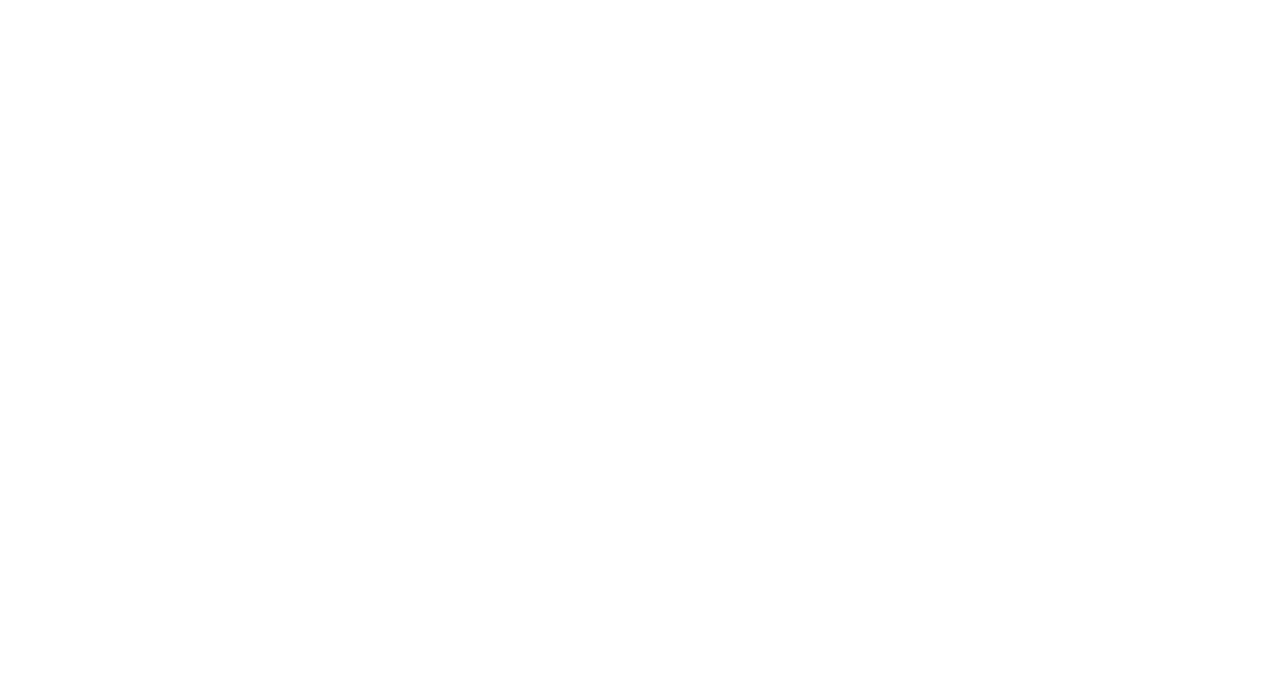
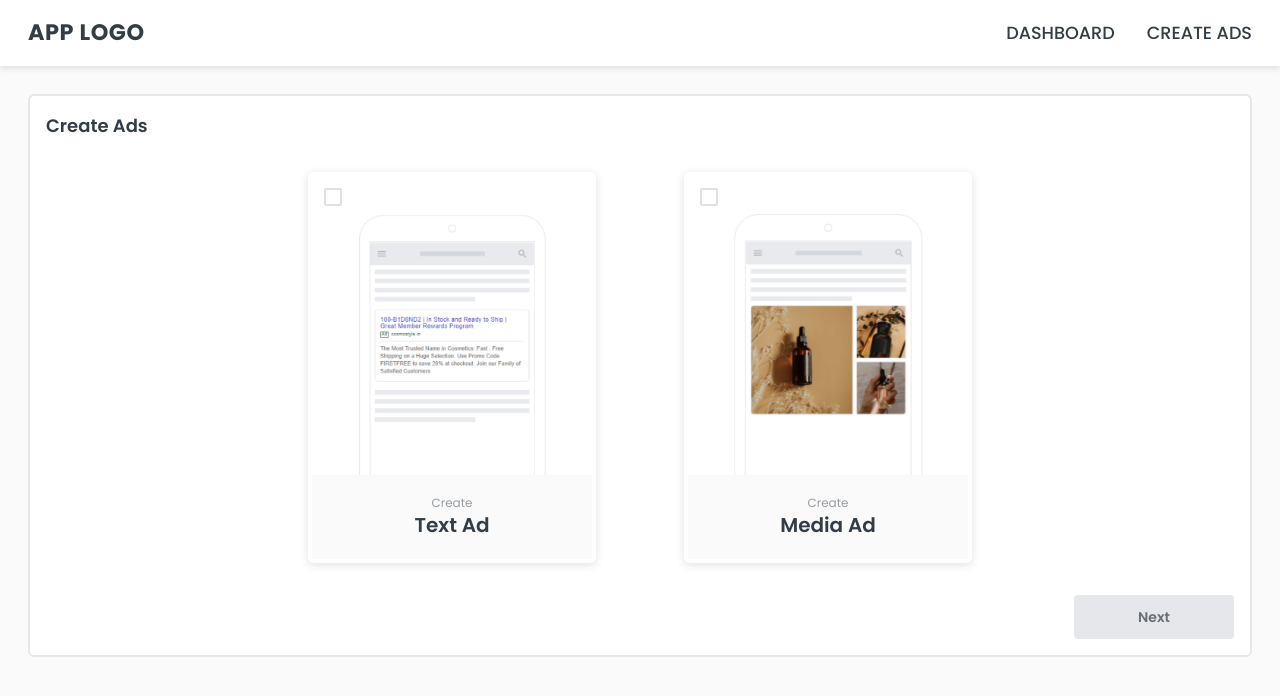
Before and after one commit to prachi-sahu-codes/AdDash, a React (Vite) app: page /createAd in a window 1280 px wide. Before the commit this address had no page. Shown: the top 696 px of the page. Built offline with nearby package versions, Linux system fonts and the light colour scheme.

Commit message:
feat: pages added

```diff
--- a/src/App.jsx
+++ b/src/App.jsx
@@ -1,12 +1,15 @@
 import { Routes, Route } from "react-router-dom";
+import { DashBoard, CreateAd, MediaAd, TextAd } from "./pages/index";
 import "./App.css";
-import DashBoard from "./pages/dashboard/DashBoard";
 
 function App() {
   return (
-    <div className="app">
+    <div className="app min-h-screen bg-bg-body">
       <Routes>
         <Route path="/" element={<DashBoard />} />
+        <Route path="/createAd" element={<CreateAd />} />
+        <Route path="/mediaAd" element={<MediaAd />} />
+        <Route path="/textAd" element={<TextAd />} />
       </Routes>
     </div>
   );
--- a/src/layout/layoutContainer/LayoutContainer.jsx
+++ b/src/layout/layoutContainer/LayoutContainer.jsx
@@ -5,7 +5,9 @@ const LayoutContainer = ({ children }) => {
   return (
     <div>
       <NavBar />
-      <div className="bg-bg-body h-body-height p-7">{children}</div>
+      <div className="min-h-body-height h-full p-7">
+        {children}
+      </div>
     </div>
   );
 };
--- a/src/layout/navBar/NavBar.jsx
+++ b/src/layout/navBar/NavBar.jsx
@@ -15,7 +15,7 @@ const NavBar = () => {
           Dashboard
         </NavLink>
         <NavLink
-          to="/createAds"
+          to="/createAd"
           className="font-medium text-1.1rem hover:text-black active:text-medium-text transition-colors"
         >
           Create Ads
--- /dev/null
+++ b/src/pages/createAd/CreateAd.jsx
@@ -0,0 +1,89 @@
+import React, { useState } from "react";
+import { LayoutContainer } from "../../layout";
+import { ComponentContainer } from "../../components";
+import Checkbox from "@mui/material/Checkbox";
+import { useNavigate } from "react-router";
+import mediaAd from "../../assets/mediaAd.png";
+import textAd from "../../assets/textAd.png";
+
+const CreateAd = () => {
+  const [adSelected, setAdSelected] = useState([]);
+  const navigate = useNavigate();
+
+  const checkboxHandler = (value) => {
+    const checkPresence = adSelected.includes(value);
+    if (!checkPresence) {
+      setAdSelected((prev) => [...prev, value]);
+    } else {
+      const removeValue = adSelected.filter((str) => str !== value);
+      setAdSelected(removeValue);
+    }
+  };
+
+  const buttonHandler = () => {
+    if (adSelected.length > 0) {
+      const ifMediaAd = adSelected.includes("mediaAd");
+      if (ifMediaAd) {
+        navigate("/mediaAd");
+      } else {
+        navigate("/textAd");
+      }
+    }
+  };
+
+  return (
+    <LayoutContainer>
+      <ComponentContainer title="Create Ads">
+        <div className="w-full h-full flex items-center justify-center gap-14 ">
+          <div
+            className="w-72 border-4 border-solid border-white m-4 rounded-md shadow-custom-sm"
+            onClick={() => checkboxHandler("textAd")}
+          >
+            <Checkbox
+              checked={adSelected.includes("textAd")}
+              className={`${adSelected.includes("textAd") ? "" : "opacity-20"}`}
+            />
+            <img src={textAd} className="w-48 m-auto -mt-1" />
+            <div className="bg-bg-body text-center p-5">
+              <p className="text-xs text-light-text">Create</p>
+              <h2 className="text-xl font-semibold text-dark-text">Text Ad</h2>
+            </div>
+          </div>
+          <div
+            className="w-72 border-4 border-solid border-white m-4 rounded-md shadow-custom-sm"
+            onClick={() => checkboxHandler("mediaAd")}
+          >
+            <Checkbox
+              checked={adSelected.includes("mediaAd")}
+              className={`${
+                adSelected.includes("mediaAd") ? "" : "opacity-20"
+              }`}
+            />
+            <img src={mediaAd} className="w-48 m-auto -mt-1" />
+            <div className="bg-bg-body text-center p-5">
+              <p className="text-xs text-light-text">Create</p>
+              <h2 className="text-xl font-semibold text-dark-text">Media Ad</h2>
+            </div>
+          </div>
+        </div>
+
+        <div className="flex justify-end m-4">
+          <button
+            type="button"
+            className={`${
+              adSelected.length > 0
+                ? "bg-custom-blue text-white"
+                : "bg-gray-200 text-medium-text"
+            } py-3 px-16 text-sm font-semibold rounded`}
+            onClick={buttonHandler}
+            disabled={adSelected.length < 0}
+          >
+            Next
+          </button>
+        </div>
+      </ComponentContainer>
+    </LayoutContainer>
+  );
+};
+
+export default CreateAd;
--- /dev/null
+++ b/src/pages/index.js
@@ -0,0 +1,6 @@
+import DashBoard from "./dashboard/DashBoard";
+import CreateAd from "./createAd/CreateAd";
+import MediaAd from "./mediaAd/MediaAd";
+import TextAd from "./textAd/TextAd";
+
+export { DashBoard, CreateAd, MediaAd, TextAd };
--- /dev/null
+++ b/src/pages/mediaAd/MediaAd.jsx
@@ -0,0 +1,7 @@
+import React from "react";
+
+const MediaAd = () => {
+  return <div>MediaAd</div>;
+};
+
+export default MediaAd;
--- /dev/null
+++ b/src/pages/textAd/TextAd.jsx
@@ -0,0 +1,7 @@
+import React from "react";
+
+const TextAd = () => {
+  return <div>TextAd</div>;
+};
+
+export default TextAd;
--- a/tailwind.config.js
+++ b/tailwind.config.js
@@ -23,6 +23,7 @@ export default {
         "bg-body": "#fafafa",
       },
       boxShadow: {
+        "custom-sm": "rgba(99, 99, 99, 0.2) 0px 2px 8px 0px",
         "custom-md": "rgba(99, 99, 99, 0.2) 0px 2px 6px 0px",
       },
     },
```
